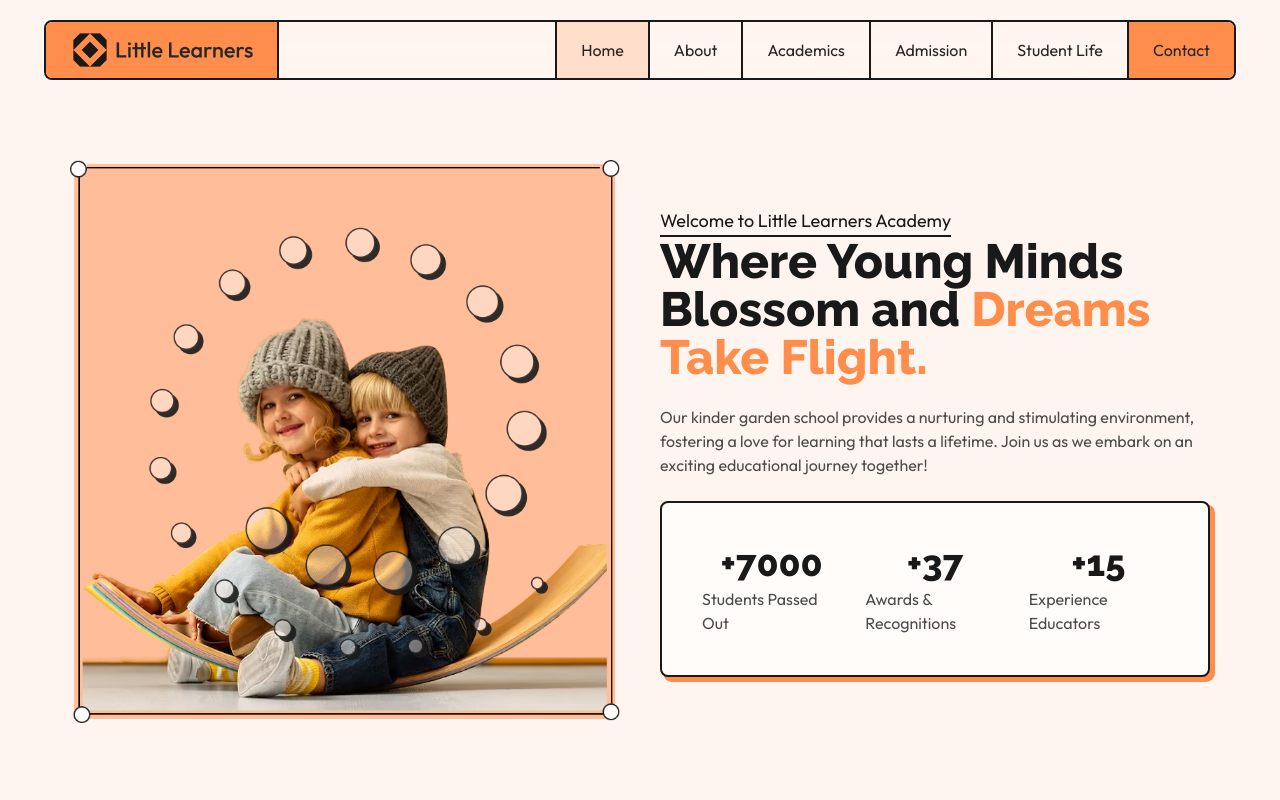
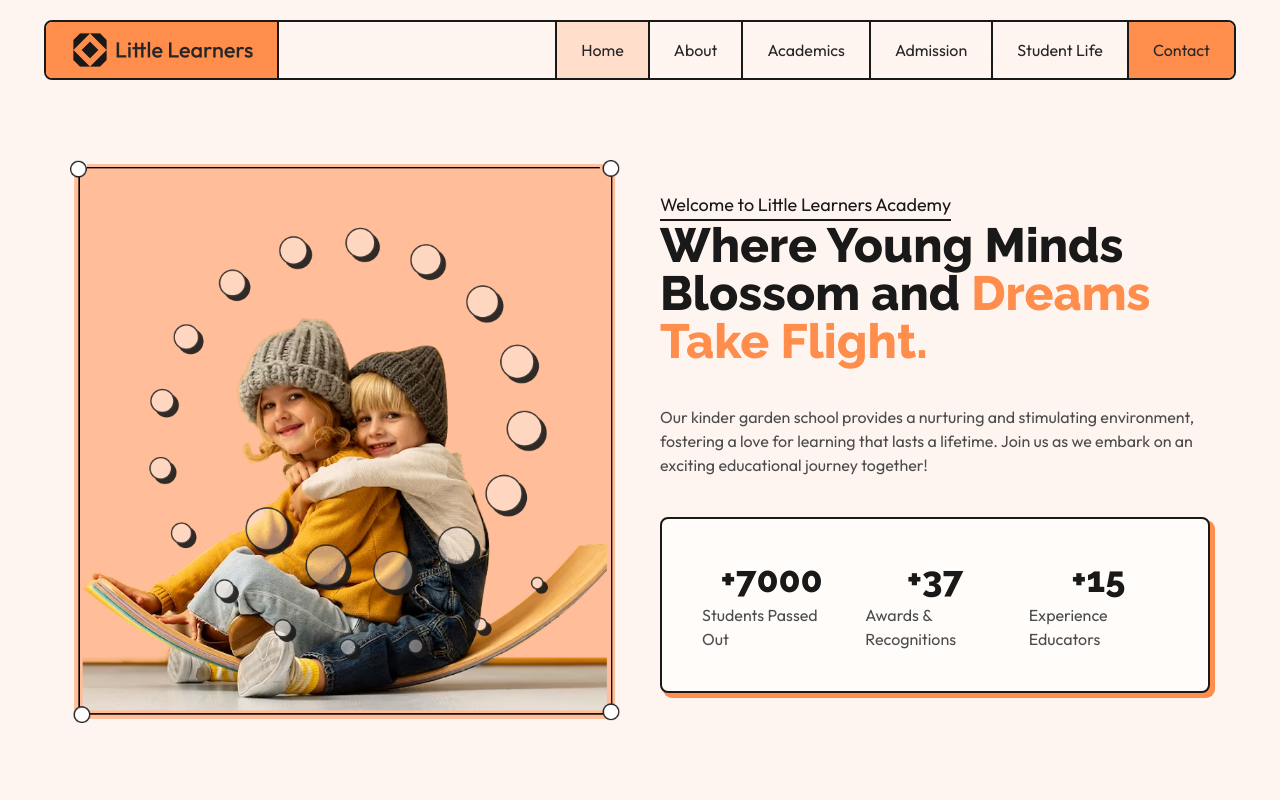
Before and after one commit to zealfemi/little-learners, a Next.js app: page / in a window 1280 px wide. Shown: the top 800 px of the page. Built offline with nearby package versions, Linux system fonts and the light colour scheme.

Commit message:
fixed margin top

```diff
--- a/app/_components/AboutMissionVision.tsx
+++ b/app/_components/AboutMissionVision.tsx
@@ -34,7 +34,7 @@ export default function AboutMissionVision() {
         </p>
       </SectionHeader>
 
-      <div className="mt-6 lg:mt-10 grid md:grid-cols-2 gap-6">
+      <div className="mt-10 grid md:grid-cols-2 gap-6">
         {missionVision.map((mv) => (
           <div key={mv.heading} className="flex h-full">
             <Card>
--- a/app/_components/ExploreMore.tsx
+++ b/app/_components/ExploreMore.tsx
@@ -48,7 +48,7 @@ export default function ExploreMore() {
         </p>
       </SectionHeader>
 
-      <div className="mt-6 grid md:grid-cols-2 gap-6 w-full">
+      <div className="mt-10 grid md:grid-cols-2 gap-6 w-full">
         {pages.map((page: pageType) => (
           <div key={page.title} className="flex h-full">
             <Card>
--- a/app/_components/Faqs.tsx
+++ b/app/_components/Faqs.tsx
@@ -75,7 +75,7 @@ export default function Faqs() {
         </p>
       </SectionHeader>
 
-      <div className="grid md:grid-cols-2 place-items-start mt-6 gap-6 lg:gap-7.5">
+      <div className="grid md:grid-cols-2 place-items-start mt-10 gap-6 lg:gap-7.5">
         {faqs.map((faq: faqsType) => (
           <div key={faq.question}>
             <Faq
--- a/app/_components/Hero.tsx
+++ b/app/_components/Hero.tsx
@@ -14,7 +14,7 @@ export default function Hero() {
         />
       </div>
 
-      <div className="h-full flex flex-col gap-6 justify-center">
+      <div className="h-full flex flex-col gap-10 justify-center">
         <div className="text-center md:text-left">
           <p className="inline-flex text-secondary-800 md:text-lg border-b-2">
             Welcome to Little Learners Academy
```
